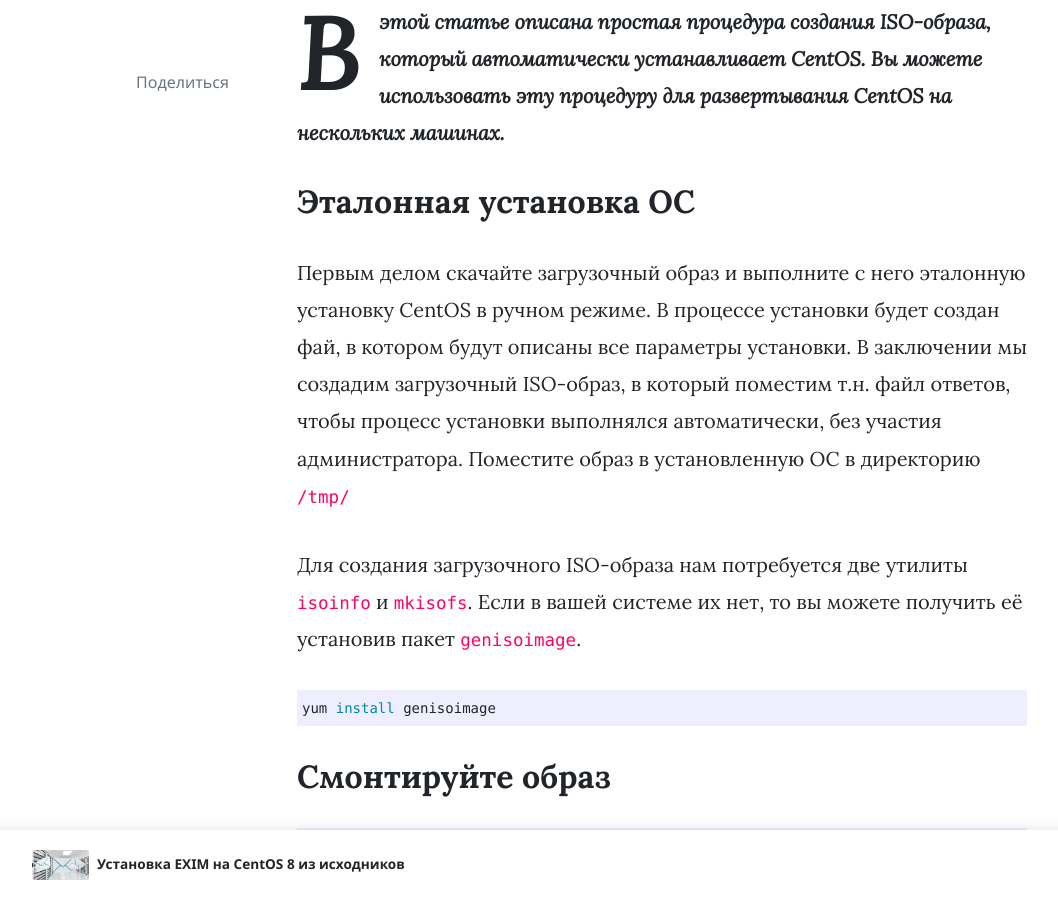
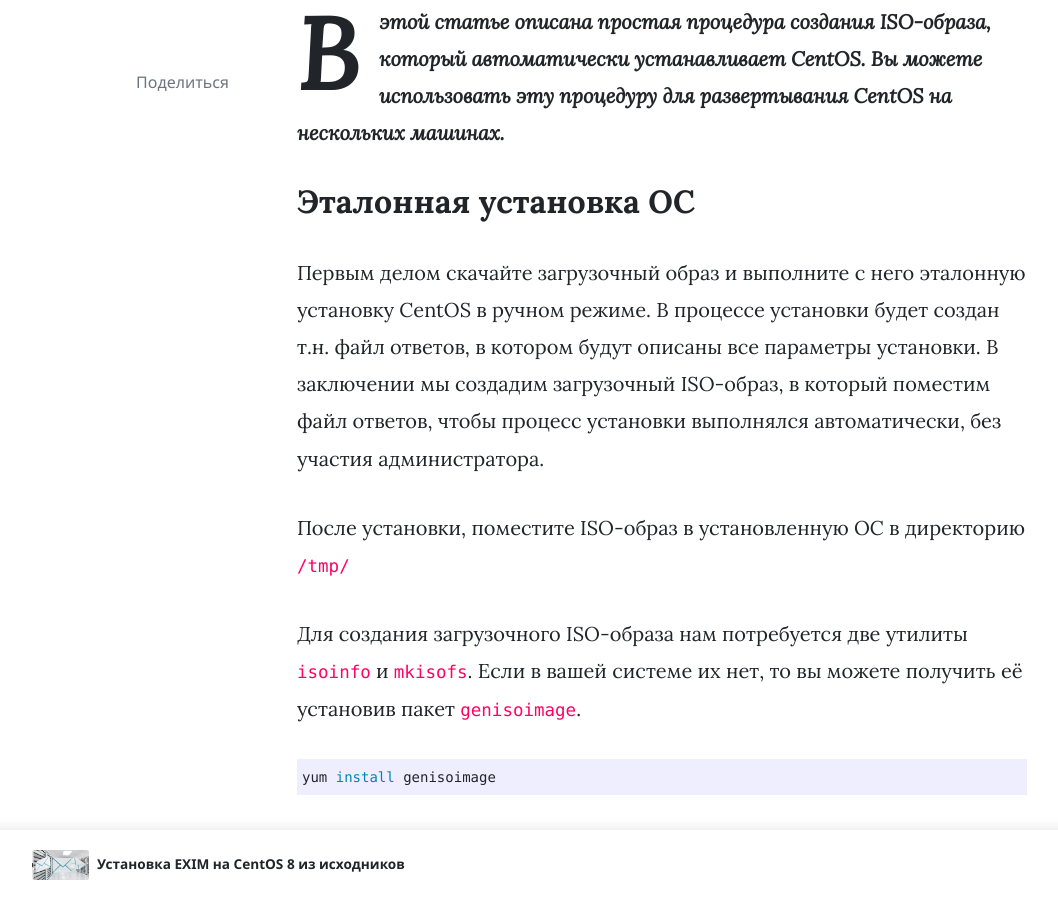
Before and after one commit to mdanshin/mdanshin.github.io, a Jekyll site: the page built from _posts/2019-11-01-CentOS-8-Automatic-Installation.md, in a window 1280 px wide and 900 px high, scrolled down 457 px. Shown: the whole window, without its empty margins (73-1131 px from the left). Built offline with Jekyll 4.4.1, drawn with Linux system fonts in a browser that asks for light colours; nearby versions of some CDN libraries; comment, search, counter and statistics services are not loaded.

Commit message:
new post

```diff
--- a/_posts/2019-11-01-CentOS-8-Automatic-Installation.md
+++ b/_posts/2019-11-01-CentOS-8-Automatic-Installation.md
@@ -10,7 +10,9 @@ author: Mikhail
 
 ## Эталонная установка ОС
 
-Первым делом скачайте загрузочный образ и выполните с него эталонную установку CentOS в ручном режиме. В процессе установки будет создан фай, в котором будут описаны все параметры установки. В заключении мы создадим загрузочный ISO-образ, в который поместим т.н. файл ответов, чтобы процесс установки выполнялся автоматически, без участия администратора. Поместите образ в установленную ОС в директорию `/tmp/`
+Первым делом скачайте загрузочный образ и выполните с него эталонную установку CentOS в ручном режиме. В процессе установки будет создан т.н. файл ответов, в котором будут описаны все параметры установки. В заключении мы создадим загрузочный ISO-образ, в который поместим файл ответов, чтобы процесс установки выполнялся автоматически, без участия администратора.
+
+После установки, поместите ISO-образ в установленную ОС в директорию `/tmp/`
 
 Для создания загрузочного ISO-образа нам потребуется две утилиты `isoinfo` и  `mkisofs`. Если в вашей системе их нет, то вы можете получить её установив пакет `genisoimage`.
 
```
